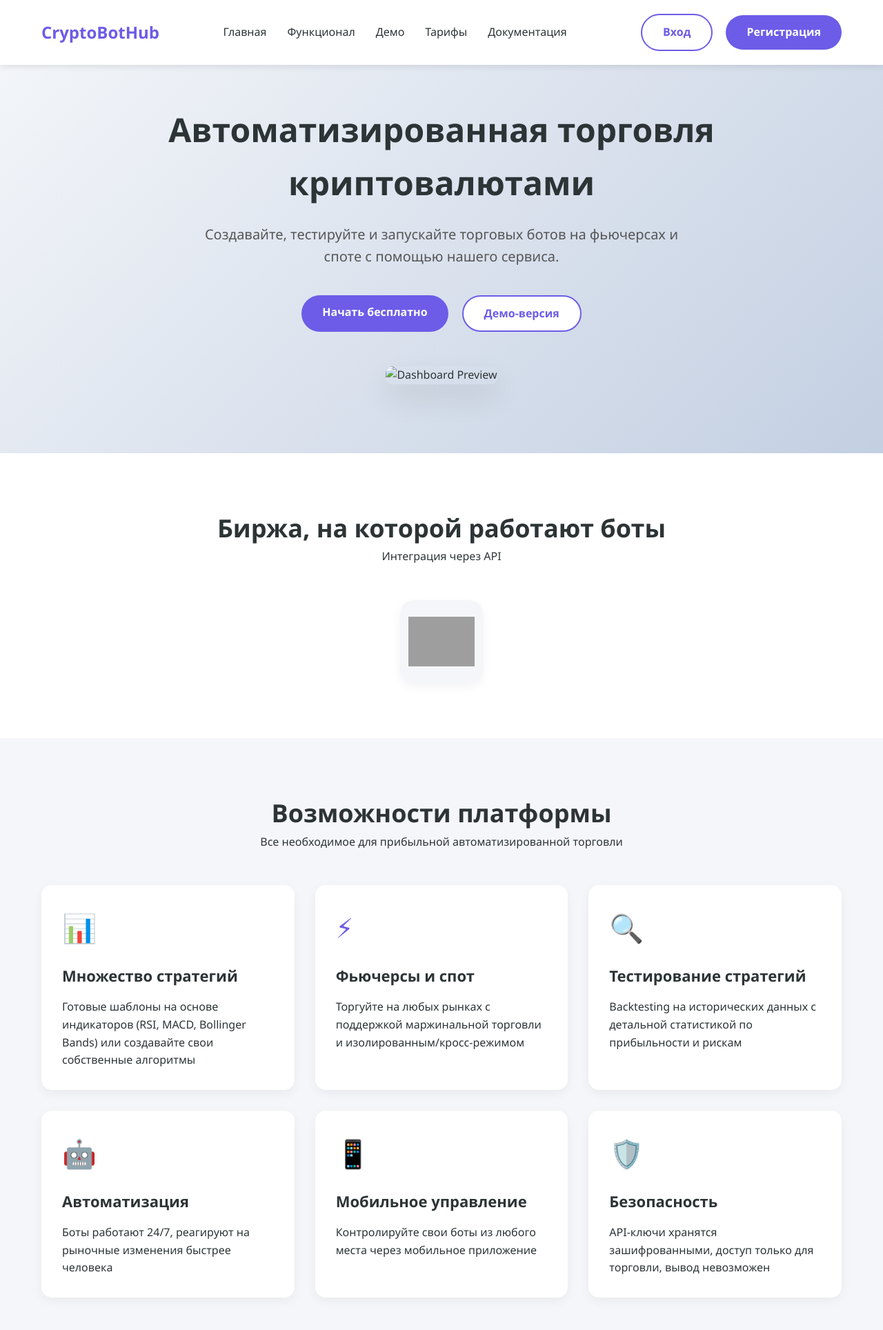
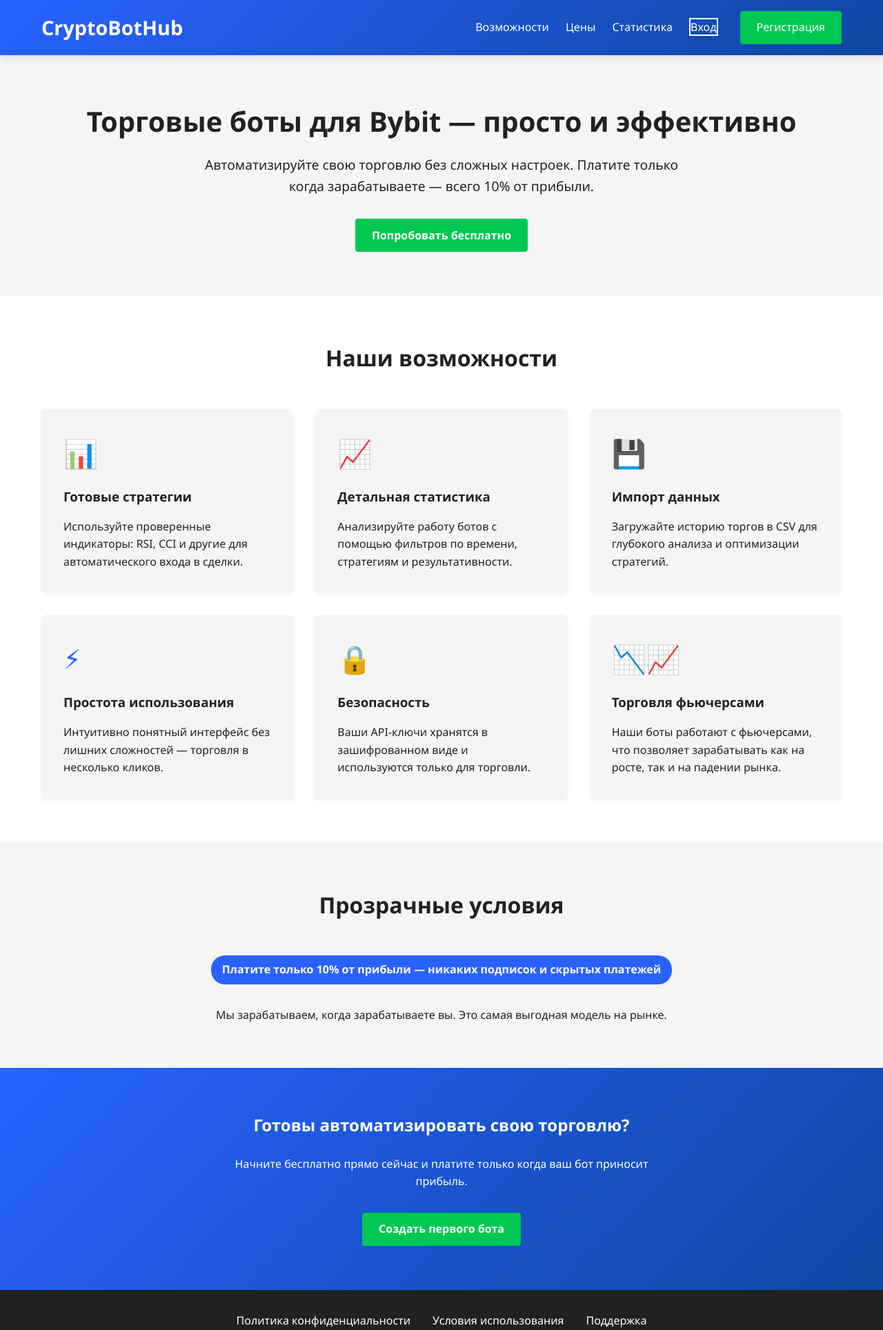
Before and after one commit to RodionKholodaev/Crypto_Service, a Django app: page / in a window 1280 px wide. Shown: the top 1928 px of the page at 69% size. Run offline with Django 5.2, Linux system fonts and the light colour scheme; parts of the project's set-up code (start-up, migrations or seed data) failed here and were passed over; some libraries are stand-ins or nearby versions; grey boxes are pictures that could not be loaded.

Commit message:
Новый index.html

```diff
--- a/Crypto_Service/main/templates/main/index.html
+++ b/Crypto_Service/main/templates/main/index.html
@@ -3,16 +3,14 @@
 <head>
     <meta charset="UTF-8">
     <meta name="viewport" content="width=device-width, initial-scale=1.0">
-    <title>CryptoBotHub - Автоматизированная торговля на криптобиржах</title>
-    {% load static %}
-    <link rel="icon" href="{% static 'favicon.png' %}" type="image/png">
+    <title>CryptoBotHub - Простые торговые боты для Bybit</title>
     <style>
         :root {
-            --primary: #6c5ce7;
-            --secondary: #a29bfe;
-            --dark: #2d3436;
-            --light: #f5f6fa;
-            --success: #00b894;
+            --primary: #2962ff;
+            --secondary: #0d47a1;
+            --accent: #00c853;
+            --light: #f5f5f5;
+            --dark: #212121;
         }
 
         * {
@@ -28,395 +26,280 @@
             line-height: 1.6;
         }
 
+        header {
+            background: linear-gradient(135deg, var(--primary), var(--secondary));
+            color: white;
+            padding: 1rem 0;
+            box-shadow: 0 4px 12px rgba(0, 0, 0, 0.1);
+        }
+
         .container {
             max-width: 1200px;
             margin: 0 auto;
             padding: 0 20px;
         }
 
-        /* Header */
-        header {
-            background-color: white;
-            box-shadow: 0 2px 10px rgba(0,0,0,0.1);
-            position: fixed;
-            width: 100%;
-            z-index: 100;
-        }
-
         nav {
             display: flex;
             justify-content: space-between;
             align-items: center;
-            padding: 20px 0;
         }
 
         .logo {
-            font-size: 24px;
-            font-weight: 700;
-            color: var(--primary);
+            font-size: 1.8rem;
+            font-weight: bold;
         }
 
         .nav-links {
             display: flex;
-            gap: 30px;
+            align-items: center;
+            list-style: none;
+        }
+
+        .nav-links li {
+            margin-left: 1.5rem;
         }
 
         .nav-links a {
+            color: white;
             text-decoration: none;
-            color: var(--dark);
             font-weight: 500;
-            transition: color 0.3s;
+            transition: opacity 0.3s;
         }
 
         .nav-links a:hover {
-            color: var(--primary);
+            opacity: 0.8;
         }
 
-        .auth-buttons .btn {
-            margin-left: 15px;
+        .btn {
+            display: inline-block;
+            background-color: var(--accent);
+            color: white;
+            padding: 0.7rem 1.5rem;
+            border-radius: 4px;
+            text-decoration: none;
+            font-weight: 600;
+            transition: transform 0.2s, box-shadow 0.2s;
         }
 
-        /* Hero Section */
+        .btn-outline {
+            background-color: transparent;
+            border: 2px solid white;
+            margin-right: 0.5rem;
+        }
+
+        .btn:hover {
+            transform: translateY(-2px);
+            box-shadow: 0 4px 8px rgba(0, 0, 0, 0.1);
+        }
+
         .hero {
-            padding: 150px 0 100px;
+            padding: 4rem 0;
             text-align: center;
-            background: linear-gradient(135deg, #f5f7fa 0%, #c3cfe2 100%);
         }
 
         .hero h1 {
-            font-size: 48px;
-            margin-bottom: 20px;
-            color: var(--dark);
+            font-size: 2.5rem;
+            margin-bottom: 1rem;
         }
 
         .hero p {
-            font-size: 20px;
+            font-size: 1.2rem;
             max-width: 700px;
-            margin: 0 auto 40px;
-            color: #555;
+            margin: 0 auto 2rem;
         }
 
-        .cta-buttons {
-            display: flex;
-            justify-content: center;
-            gap: 20px;
-            margin-bottom: 50px;
-        }
-
-        .btn {
-            padding: 12px 30px;
-            border-radius: 30px;
-            font-weight: 600;
-            text-decoration: none;
-            transition: all 0.3s;
-            display: inline-block;
-        }
-
-        .btn-primary {
-            background-color: var(--primary);
-            color: white;
-        }
-
-        .btn-primary:hover {
-            background-color: #5649d6;
-            transform: translateY(-2px);
-        }
-
-        .btn-secondary {
-            background-color: white;
-            color: var(--primary);
-            border: 2px solid var(--primary);
-        }
-
-        .btn-secondary:hover {
-            background-color: var(--primary);
-            color: white;
-        }
-
-        /* Exchanges Section */
-        .exchanges {
-            padding: 80px 0;
+        .features {
+            padding: 4rem 0;
             background-color: white;
         }
 
         .section-title {
             text-align: center;
-            margin-bottom: 50px;
-        }
-
-        .section-title h2 {
-            font-size: 36px;
-            color: var(--dark);
-        }
-
-        .exchange-logos {
-            display: flex;
-            flex-wrap: wrap;
-            justify-content: center;
-            gap: 40px;
-        }
-
-        .exchange-logo {
-            width: 120px;
-            height: 120px;
-            background-color: var(--light);
-            border-radius: 20px;
-            display: flex;
-            align-items: center;
-            justify-content: center;
-            box-shadow: 0 5px 15px rgba(0,0,0,0.05);
-            transition: transform 0.3s;
-        }
-
-        .exchange-logo:hover {
-            transform: translateY(-10px);
-        }
-
-        .exchange-logo img {
-            max-width: 80%;
-            max-height: 80%;
-        }
-
-        /* Features Section */
-        .features {
-            padding: 80px 0;
-            background-color: var(--light);
+            margin-bottom: 3rem;
+            font-size: 2rem;
         }
 
         .features-grid {
             display: grid;
             grid-template-columns: repeat(auto-fit, minmax(300px, 1fr));
-            gap: 30px;
-            margin-top: 50px;
+            gap: 2rem;
         }
 
         .feature-card {
-            background-color: white;
-            border-radius: 15px;
-            padding: 30px;
-            box-shadow: 0 5px 15px rgba(0,0,0,0.05);
-            transition: transform 0.3s;
+            background-color: var(--light);
+            padding: 2rem;
+            border-radius: 8px;
+            box-shadow: 0 4px 6px rgba(0, 0, 0, 0.05);
+            transition: transform 0.3s, box-shadow 0.3s;
         }
 
         .feature-card:hover {
-            transform: translateY(-10px);
+            transform: translateY(-5px);
+            box-shadow: 0 10px 20px rgba(0, 0, 0, 0.1);
         }
 
         .feature-icon {
-            font-size: 40px;
+            font-size: 2.5rem;
             color: var(--primary);
-            margin-bottom: 20px;
+            margin-bottom: 1rem;
         }
 
         .feature-card h3 {
-            font-size: 22px;
-            margin-bottom: 15px;
+            margin-bottom: 1rem;
         }
 
-        /* CTA Section */
+        .pricing {
+            padding: 4rem 0;
+            text-align: center;
+        }
+
+        .pricing-highlight {
+            background-color: var(--primary);
+            color: white;
+            padding: 0.5rem 1rem;
+            border-radius: 20px;
+            display: inline-block;
+            margin-bottom: 2rem;
+            font-weight: bold;
+        }
+
         .cta {
-            padding: 100px 0;
+            padding: 4rem 0;
+            background: linear-gradient(135deg, var(--primary), var(--secondary));
+            color: white;
             text-align: center;
-            background: linear-gradient(135deg, var(--primary) 0%, var(--secondary) 100%);
-            color: white;
         }
 
         .cta h2 {
-            font-size: 36px;
-            margin-bottom: 20px;
+            margin-bottom: 1.5rem;
         }
 
         .cta p {
             max-width: 600px;
-            margin: 0 auto 40px;
-            font-size: 18px;
+            margin: 0 auto 2rem;
         }
 
-        /* Footer */
         footer {
             background-color: var(--dark);
             color: white;
-            padding: 60px 0 20px;
+            padding: 2rem 0;
+            text-align: center;
         }
 
-        .footer-content {
-            display: grid;
-            grid-template-columns: repeat(auto-fit, minmax(200px, 1fr));
-            gap: 40px;
-            margin-bottom: 40px;
+        .footer-links {
+            display: flex;
+            justify-content: center;
+            list-style: none;
+            margin-bottom: 1rem;
         }
 
-        .footer-column h3 {
-            font-size: 18px;
-            margin-bottom: 20px;
-            color: var(--secondary);
+        .footer-links li {
+            margin: 0 1rem;
         }
 
-        .footer-column ul {
-            list-style: none;
+        .footer-links a {
+            color: white;
+            text-decoration: none;
         }
 
-        .footer-column ul li {
-            margin-bottom: 10px;
+        @media (max-width: 768px) {
+            .nav-links {
+                display: none;
             }
 
-        .footer-column ul li a {
-            color: #ddd;
-            text-decoration: none;
-            transition: color 0.3s;
+            .hero h1 {
+                font-size: 2rem;
             }
-
-        .footer-column ul li a:hover {
-            color: var(--secondary);
-        }
-
-        .copyright {
-            text-align: center;
-            padding-top: 20px;
-            border-top: 1px solid #444;
-            color: #aaa;
-            font-size: 14px;
         }
     </style>
 </head>
 <body>
-    <!-- Header -->
     <header>
         <div class="container">
             <nav>
                 <div class="logo">CryptoBotHub</div>
-                <div class="nav-links">
-                    <a href="#">Главная</a>
-                    <a href="#">Функционал</a>
-                    <a href="#">Демо</a>
-                    <a href="#">Тарифы</a>
-                    <a href="#">Документация</a>
-                </div>
-                <div class="auth-buttons">
-                    <a href="{% url 'login' %}" class="btn btn-secondary">Вход</a>
-                    <a href="{% url 'register' %}" class="btn btn-primary">Регистрация</a>
-                </div>
+                <ul class="nav-links">
+                    <li><a href="#features">Возможности</a></li>
+                    <li><a href="#pricing">Цены</a></li>
+                    <li><a href="#stats">Статистика</a></li>
+                    <li><a href="{% url 'login' %}" class="btn-outline">Вход</a></li>
+                    <li><a href="{% url 'register' %}" class="btn">Регистрация</a></li>
+                </ul>
             </nav>
         </div>
     </header>
 
-    <!-- Hero Section -->
     <section class="hero">
         <div class="container">
-            <h1>Автоматизированная торговля криптовалютами</h1>
-            <p>Создавайте, тестируйте и запускайте торговых ботов на фьючерсах и споте с помощью нашего сервиса.</p>
-            <div class="cta-buttons">
-                <a href="{% url 'register' %}" class="btn btn-primary">Начать бесплатно</a>
-                <a href="#" class="btn btn-secondary">Демо-версия</a>
-            </div>
-            <img src="https://via.placeholder.com/800x400" alt="Dashboard Preview" style="max-width: 100%; border-radius: 10px; box-shadow: 0 20px 40px rgba(0,0,0,0.1);">
+            <h1>Торговые боты для Bybit — просто и эффективно</h1>
+            <p>Автоматизируйте свою торговлю без сложных настроек. Платите только когда зарабатываете — всего 10% от прибыли.</p>
+            <a href="{% url 'register' %}" class="btn">Попробовать бесплатно</a>
         </div>
     </section>
 
-    <!-- Exchanges Section -->
-    <section class="exchanges">
+    <section class="features" id="features">
         <div class="container">
-            <div class="section-title">
-                <h2>Биржа, на которой работают боты</h2>
-                <p>Интеграция через API</p>
+            <h2 class="section-title">Наши возможности</h2>
+            <div class="features-grid">
+                <div class="feature-card">
+                    <div class="feature-icon">📊</div>
+                    <h3>Готовые стратегии</h3>
+                    <p>Используйте проверенные индикаторы: RSI, CCI и другие для автоматического входа в сделки.</p>
                 </div>
-            <div class="exchange-logos">
-                <div class="exchange-logo">
-                    <img src="https://cryptologos.cc/logos/bybit-exchange-bybit-logo.png" alt="Bybit">
+                <div class="feature-card">
+                    <div class="feature-icon">📈</div>
+                    <h3>Детальная статистика</h3>
+                    <p>Анализируйте работу ботов с помощью фильтров по времени, стратегиям и результативности.</p>
+                </div>
+                <div class="feature-card">
+                    <div class="feature-icon">💾</div>
+                    <h3>Импорт данных</h3>
+                    <p>Загружайте историю торгов в CSV для глубокого анализа и оптимизации стратегий.</p>
+                </div>
+                <div class="feature-card">
+                    <div class="feature-icon">⚡</div>
+                    <h3>Простота использования</h3>
+                    <p>Интуитивно понятный интерфейс без лишних сложностей — торговля в несколько кликов.</p>
+                </div>
+                <div class="feature-card">
+                    <div class="feature-icon">🔒</div>
+                    <h3>Безопасность</h3>
+                    <p>Ваши API-ключи хранятся в зашифрованном виде и используются только для торговли.</p>
+                </div>
+                <div class="feature-card">
+                    <div class="feature-icon">📉📈</div>
+                    <h3>Торговля фьючерсами</h3>
+                    <p>Наши боты работают с фьючерсами, что позволяет зарабатывать как на росте, так и на падении рынка.</p>
                 </div>
             </div>
         </div>
     </section>
 
-    <!-- Features Section -->
-    <section class="features">
+    <section class="pricing" id="pricing">
         <div class="container">
-            <div class="section-title">
-                <h2>Возможности платформы</h2>
-                <p>Все необходимое для прибыльной автоматизированной торговли</p>
-            </div>
-            <div class="features-grid">
-                <div class="feature-card">
-                    <div class="feature-icon">📊</div>
-                    <h3>Множество стратегий</h3>
-                    <p>Готовые шаблоны на основе индикаторов (RSI, MACD, Bollinger Bands) или создавайте свои собственные алгоритмы</p>
-                </div>
-                <div class="feature-card">
-                    <div class="feature-icon">⚡</div>
-                    <h3>Фьючерсы и спот</h3>
-                    <p>Торгуйте на любых рынках с поддержкой маржинальной торговли и изолированным/кросс-режимом</p>
-                </div>
-                <div class="feature-card">
-                    <div class="feature-icon">🔍</div>
-                    <h3>Тестирование стратегий</h3>
-                    <p>Backtesting на исторических данных с детальной статистикой по прибыльности и рискам</p>
-                </div>
-                <div class="feature-card">
-                    <div class="feature-icon">🤖</div>
-                    <h3>Автоматизация</h3>
-                    <p>Боты работают 24/7, реагируют на рыночные изменения быстрее человека</p>
-                </div>
-                <div class="feature-card">
-                    <div class="feature-icon">📱</div>
-                    <h3>Мобильное управление</h3>
-                    <p>Контролируйте свои боты из любого места через мобильное приложение</p>
-                </div>
-                <div class="feature-card">
-                    <div class="feature-icon">🛡️</div>
-                    <h3>Безопасность</h3>
-                    <p>API-ключи хранятся зашифрованными, доступ только для торговли, вывод невозможен</p>
-                </div>
-            </div>
+            <h2 class="section-title">Прозрачные условия</h2>
+            <div class="pricing-highlight">Платите только 10% от прибыли — никаких подписок и скрытых платежей</div>
+            <p>Мы зарабатываем, когда зарабатываете вы. Это самая выгодная модель на рынке.</p>
         </div>
     </section>
 
-    <!-- CTA Section -->
     <section class="cta">
         <div class="container">
-            <h2>Готовы начать автоматизированную торговлю?</h2>
-            <p>Зарегистрируйтесь сейчас и получите 7 дней бесплатного использования всех функций платформы</p>
-            <a href="#" class="btn btn-secondary" style="background-color: white; color: var(--primary);">Начать бесплатно</a>
+            <h2>Готовы автоматизировать свою торговлю?</h2>
+            <p>Начните бесплатно прямо сейчас и платите только когда ваш бот приносит прибыль.</p>
+            <a href="{% url 'register' %}" class="btn">Создать первого бота</a>
         </div>
     </section>
 
-    <!-- Footer -->
     <footer>
         <div class="container">
-            <div class="footer-content">
-                <div class="footer-column">
-                    <h3>CryptoBotHub</h3>
-                    <p>Платформа для автоматизированной торговли криптовалютами с 2025 года</p>
-                </div>
-                <div class="footer-column">
-                    <h3>Навигация</h3>
-                    <ul>
-                        <li><a href="#">Главная</a></li>
-                        <li><a href="#">Функционал</a></li>
-                        <li><a href="#">Тарифы</a></li>
-                        <li><a href="#">Документация</a></li>
-                    </ul>
-                </div>
-                <div class="footer-column">
-                    <h3>Контакты</h3>
-                    <ul>
-                        <li><a href="#">Поддержка</a></li>
-                        <li><a href="#">Telegram</a></li>
-                        <li><a href="#">Twitter</a></li>
-                        <li><a href="#">Email</a></li>
-                    </ul>
-                </div>
-                <div class="footer-column">
-                    <h3>Legal</h3>
-                    <ul>
-                        <li><a href="#">Пользовательское соглашение</a></li>
+            <ul class="footer-links">
                 <li><a href="#">Политика конфиденциальности</a></li>
                 <li><a href="#">Условия использования</a></li>
+                <li><a href="#">Поддержка</a></li>
             </ul>
-                </div>
-            </div>
-            <div class="copyright">
-                &copy; 2025 CryptoBotHub. Все права защищены.
-            </div>
+            <p>© 2023 TradeBotEasy. Все права защищены.</p>
         </div>
     </footer>
 </body>
```
Also changed, not shown: Crypto_Service/bots/views.py (+2 -24 lines), 1 other file. Lines whose indentation alone changed are shown as unchanged.
